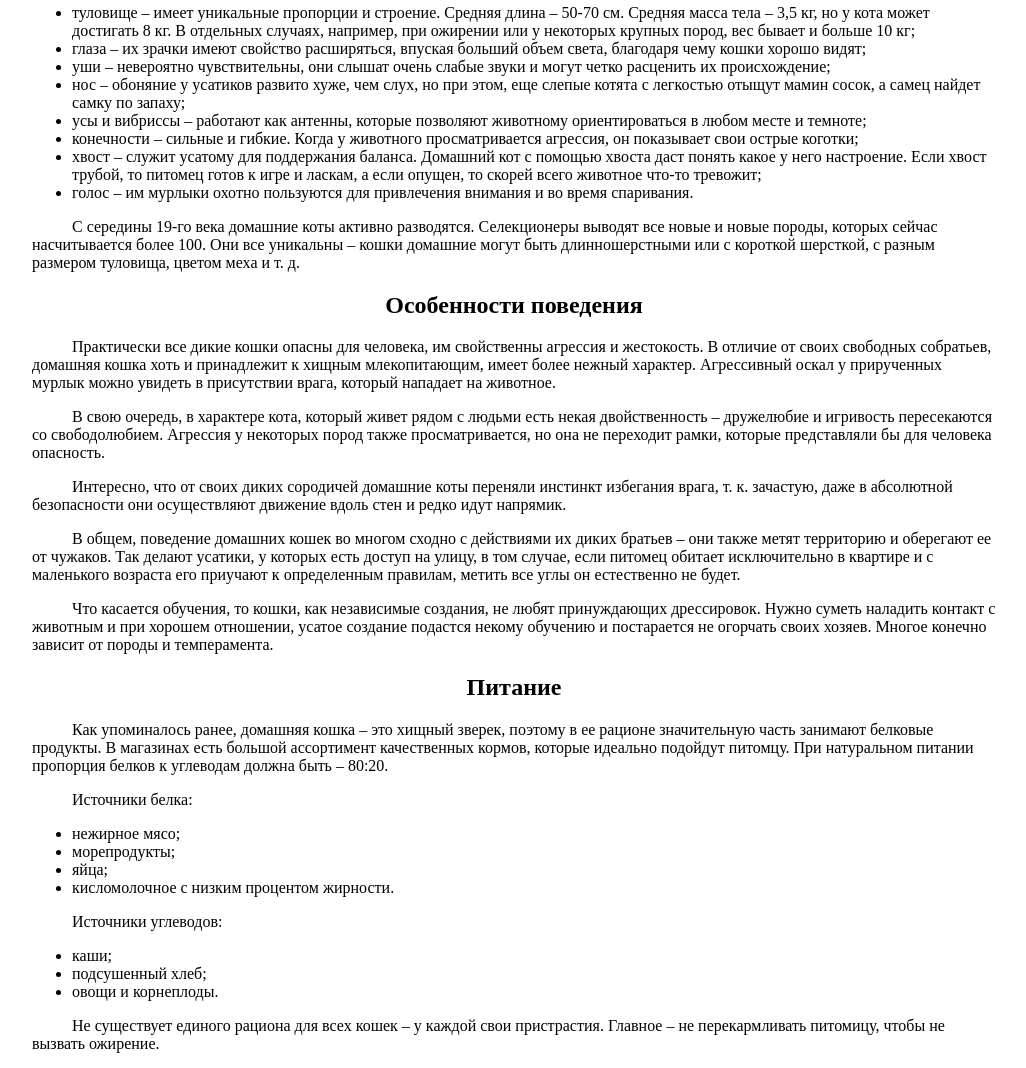
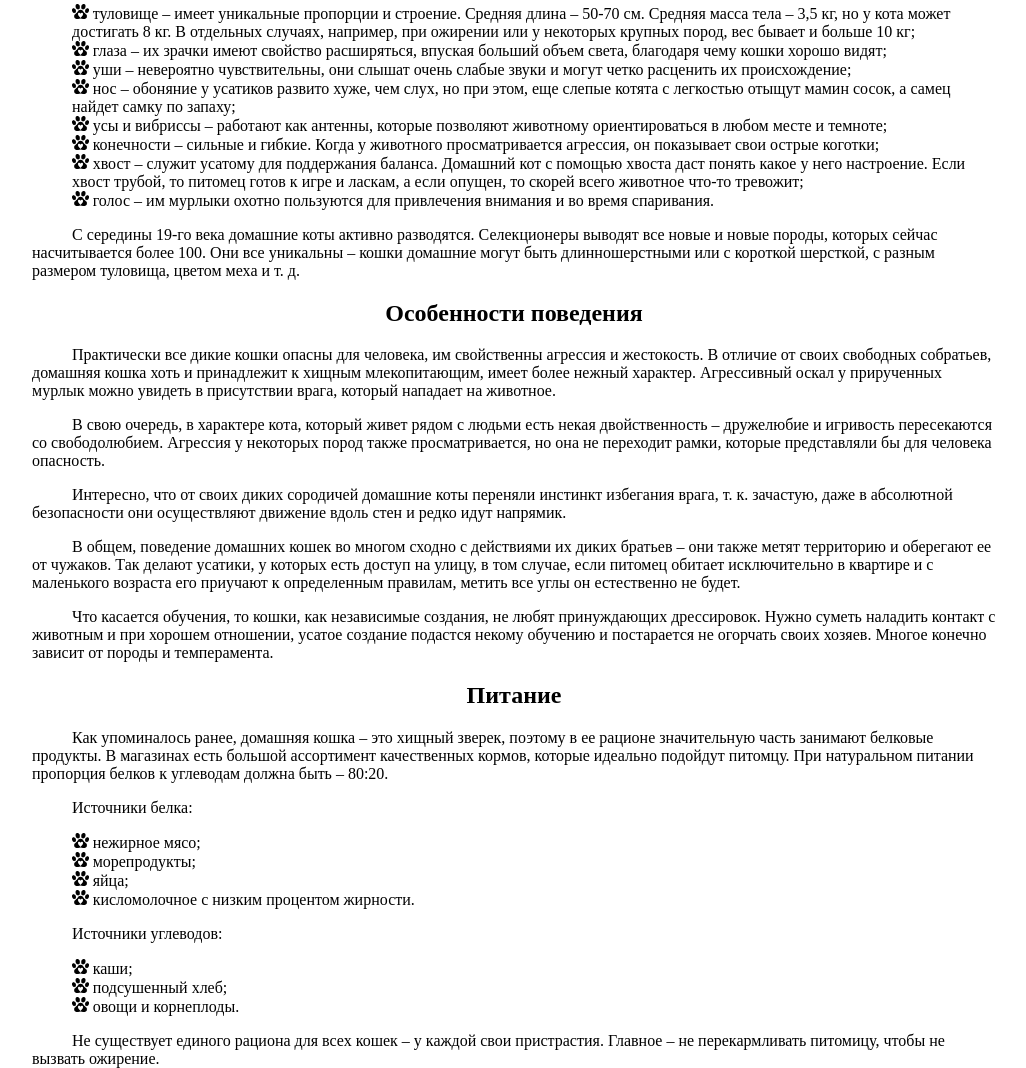
Before and after one commit to EugenyaPak/Lab1, a plain HTML site: page index.html in a window 1280 px wide. Shown: the part 622-1690 px from the top of the page, without its empty margins (126-1152 px from the left). Drawn offline with Linux system fonts and the light colour scheme.

Commit message:
Кошки. Добавление маркеров иконок

```diff
--- a/index.html
+++ b/index.html
@@ -58,33 +58,33 @@
                 Природа наделила его всем необходимым, чтобы быстро адаптироваться к любой среде и быть отличным охотником.
             </p>
             <ul>
-                <li>
+                <img src=images/lapka.png class="main_images">
                     туловище – имеет уникальные пропорции и строение. Средняя длина – 50-70 см. Средняя масса тела – 3,5 кг,
                     но у кота может достигать 8 кг. В отдельных случаях, например, при ожирении или у некоторых крупных пород, вес бывает и больше 10 кг;
-                </li>
-                <li>
+                <br>
+                <img src=images/lapka.png class="main_images">
                     глаза – их зрачки имеют свойство расширяться, впуская больший объем света, благодаря чему кошки хорошо видят;
-                </li>
-                <li>
+                <br>
+                <img src=images/lapka.png class="main_images">
                     уши – невероятно чувствительны, они слышат очень слабые звуки и могут четко расценить их происхождение;
-                </li>
-                <li>
+                <br>
+                <img src=images/lapka.png class="main_images">
                     нос – обоняние у усатиков развито хуже, чем слух, но при этом, еще слепые котята с легкостью отыщут мамин сосок,
                     а самец найдет самку по запаху;
-                </li>
-                <li>
+                <br>
+                <img src=images/lapka.png class="main_images">
                     усы и вибриссы – работают как антенны, которые позволяют животному ориентироваться в любом месте и темноте;
-                </li>
-                <li>
+                <br>
+                <img src=images/lapka.png class="main_images">
                     конечности – сильные и гибкие. Когда у животного просматривается агрессия, он показывает свои острые коготки;
-                </li>
-                <li>
+                <br>
+                <img src=images/lapka.png class="main_images">
                     хвост – служит усатому для поддержания баланса. Домашний кот с помощью хвоста даст понять какое у него настроение.
                     Если хвост трубой, то питомец готов к игре и ласкам, а если опущен, то скорей всего животное что-то тревожит;
-                </li>
-                <li>
+                <br>
+                <img src=images/lapka.png class="main_images">
                     голос – им мурлыки охотно пользуются для привлечения внимания и во время спаривания.
-                </li>
+                <br>
             </ul>
             <p>
                 С середины 19-го века домашние коты активно разводятся. Селекционеры выводят все новые и новые породы,
@@ -127,32 +127,32 @@
                 Источники белка:
             </p>
             <ul>
-                <li>
+                <img src=images/lapka.png class="main_images">
                     нежирное мясо;
-                </li>
-                <li>
+                <br>
+                <img src=images/lapka.png class="main_images">
                     морепродукты;
-                </li>
-                <li>
+                <br>
+                <img src=images/lapka.png class="main_images">
                     яйца;
-                </li>
-                <li>
+                <br>
+                <img src=images/lapka.png class="main_images">
                     кисломолочное с низким процентом жирности.
-                </li>
+                <br>
             </ul>
             <p>
                 Источники углеводов:
             </p>
             <ul>
-                <li>
+                <img src=images/lapka.png class="main_images">
                     каши;
-                </li>
-                <li>
+                <br>
+                <img src=images/lapka.png class="main_images">
                     подсушенный хлеб;
-                </li>
-                <li>
+                <br>
+                <img src=images/lapka.png class="main_images">
                     овощи и корнеплоды.
-                </li>
+                <br>
             </ul>
             <p>
                 Не существует единого рациона для всех кошек – у каждой свои пристрастия. Главное – не перекармливать питомицу, чтобы не вызвать ожирение.
@@ -178,26 +178,26 @@
                 Любое животное, попадая под опеку человека, нуждается в некотором уходе, и домашняя кошка не является исключением.
             </p>
             <ul>
-                <li>
+                <img src=images/lapka.png class="main_images">
                     уход за шерстью – регулярная процедура. Если у вас домашняя длинношерстная кошка – достаточно 2-3 вычесывания в неделю,
                     если у питомицы короткий мех хватит и одного раза;
-                </li>
-                <li>
+                <br>
+                <img src=images/lapka.png class="main_images">
                     водные процедуры – при загрязнении шерстки, кошку нужно искупать, применяя специальный шампунь;
-                </li>
-                <li>
+                <br>
+                <img src=images/lapka.png class="main_images">
                     стрижка ноготков – процедуру проводят 1 раз в месяц, состригая коготок на 2 мм. Это действие можно пропустить,
                     если поставить питомцу когтеточку;
-                </li>
-                <li>
+                <br>
+                <img src=images/lapka.png class="main_images">
                     уход за глазами и ушами – их регулярно осматривают и убирают загрязнения. Уши очищают с помощью ватной палочки,
                     смоченной в вазелиновом масле, а глаза протирают чайным настоем слабой концентрации;
-                </li>
-                <li>
+                <br>
+                <img src=images/lapka.png class="main_images">
                     наблюдение за поведением и общим состоянием четвероногого – кошки тоже болеют. Если у мурлыки повышена температура,
                     горячий и сухой нос, тусклая шерсть, отсутствие аппетита или другие признаки во внешнем виде или поведении,
                     которые вам кажутся не свойственными для нее – то срочно обращайтесь к специалисту.
-                </li>
+                <br>
             </ul>
             <p>
                 Если у кошки выражены такие признаки, как агрессия и светобоязнь, то скорее всего питомец поражен вирусом бешенства.
--- a/style.css
+++ b/style.css
@@ -29,6 +29,9 @@
 .main {
     margin: 70px 150px 10px 150px; /* Добавление верхнего поля, чтобы избежать наложения контента */
 }
+.main_images {
+    height: 15px;
+}
 
 p {
     text-indent: 40px;
```
